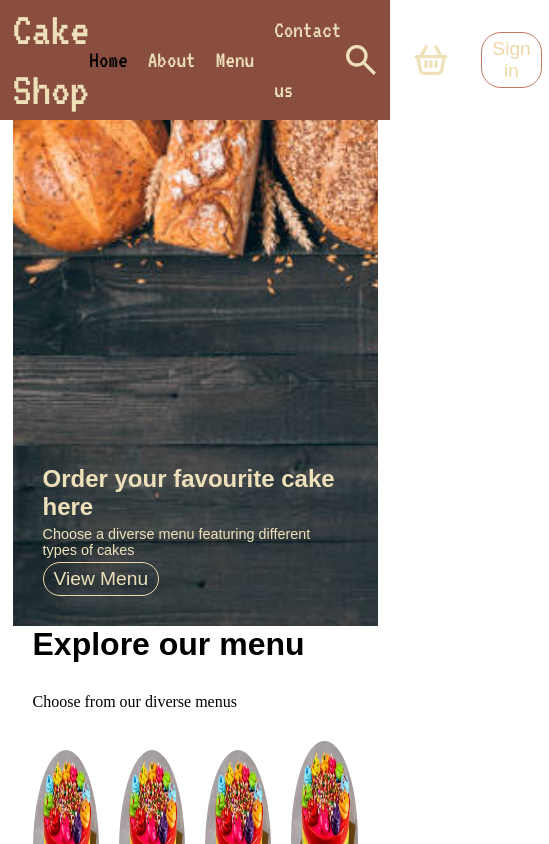
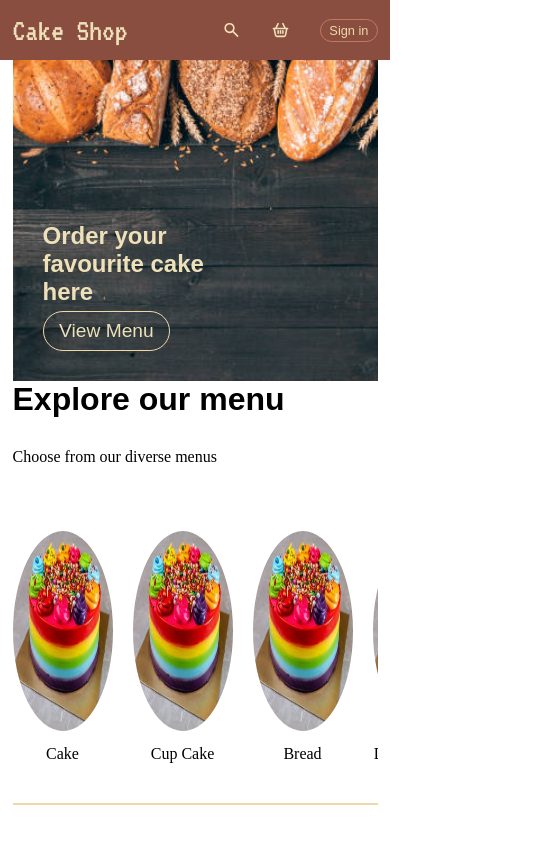
Before and after one commit to FrancisAl-j/Cake-shop, a React (Vite) app in the folder client/: page / in a window 390 px wide. Shown: the top 844 px of the page, 549 px wide, since content can reach past the window. Built offline with nearby package versions, Linux system fonts and the light colour scheme.

Commit message:
Finished the responsive design

```diff
--- a/client/src/app.css
+++ b/client/src/app.css
@@ -32,7 +32,7 @@ nav h1 {
   font-family: "VT323", monospace;
   font-weight: 400;
   font-style: normal;
-  font-size: 3rem;
+  font-size: clamp(2rem, 3.5vw, 3rem);
 }
 nav ul {
   display: flex;
@@ -44,7 +44,7 @@ nav ul li {
   font-family: "VT323", monospace;
   font-weight: 400;
   font-style: normal;
-  font-size: 1.5rem;
+  font-size: clamp(0.9rem, 2vw, 1.5rem);
   color: var(--nav-text);
   cursor: pointer;
 }
@@ -59,7 +59,7 @@ nav .nav-right img {
 }
 nav button {
   background: transparent;
-  font-size: 1.2rem;
+  font-size: clamp(0.8rem, 2vw, 1.2rem);
   color: var(--light-shade);
   border: 1px solid var(--light-brown);
   padding: 5px 10px;
@@ -84,3 +84,34 @@ nav .nav-right .nav-search-icon .dot {
 .active {
   color: #000;
 }
+
+/* For smaller screen sizes */
+@media (max-width: 1050px) {
+  .nav-right {
+    gap: 15px;
+  }
+  .nav-right img {
+    width: 25px;
+  }
+  nav button {
+    padding: 3px 5px;
+  }
+}
+
+@media (max-width: 900px) {
+  .nav-right {
+    gap: 10px;
+  }
+  .nav-right img {
+    width: 19px;
+  }
+  nav button {
+    padding: 3px 8px;
+  }
+}
+
+@media (max-width: 750px) {
+  nav ul {
+    display: none;
+  }
+}
--- a/client/src/components/exploreMenu/exploreMenu.css
+++ b/client/src/components/exploreMenu/exploreMenu.css
@@ -10,7 +10,7 @@
   display: flex;
   flex-direction: column;
   gap: 30px;
-  width: min(100% - 40px, 1500px);
+  width: 100%;
   margin: auto;
 }
 .explore-menu h1 {
@@ -24,21 +24,22 @@
   display: flex;
   width: 100%;
   gap: 20px;
+  justify-content: space-between;
   align-items: center;
-  justify-content: space-between;
   text-align: center;
   overflow-x: scroll;
-  overflow: visible;
+  flex-wrap: nowrap;
+  padding-top: 35px;
 }
-.explore-menu-list::-webkit-scrollbar {
-  display: none;
-}
+
 .explore-menu-list img {
   aspect-ratio: 1/1;
   height: 200px;
+  width: 200px;
+  max-width: 100px;
   border-radius: 50%;
-  max-width: 100%;
   cursor: pointer;
+  flex-shrink: 0;
 }
 .explore-menu-list p {
   margin-top: 10px;
@@ -54,3 +55,6 @@
   transform: translateY(-20px);
   box-shadow: 8px 8px 15px rgba(0, 0, 0, 0.5);
 }
+
+@media (max-width: 1050px) {
+}
--- a/client/src/components/footer/footer.css
+++ b/client/src/components/footer/footer.css
@@ -59,6 +59,9 @@ footer h1 {
   color: #fff;
   font-family: Arial, Helvetica, sans-serif;
 }
+.footer-social-icons {
+  width: 100%;
+}
 footer hr {
   width: 100%;
   height: 2px;
@@ -66,3 +69,14 @@ footer hr {
   background: grey;
   border: none;
 }
+
+@media (max-width: 750px) {
+  .footer-content {
+    display: flex;
+    flex-direction: column;
+    gap: 35px;
+  }
+  .footer-copyright {
+    text-align: center;
+  }
+}
--- a/client/src/header/header.css
+++ b/client/src/header/header.css
@@ -7,7 +7,7 @@
 }
 
 .header {
-  height: 60svh;
+  height: 38svh;
   background-image: url("/header.jpg");
   background-repeat: no-repeat;
   background-size: cover;
@@ -42,3 +42,21 @@
 .header-contents button:hover {
   background: var(--dark-brown);
 }
+
+@media (max-width: 1050px) {
+  .header-contents {
+    max-width: 45%;
+  }
+}
+
+@media (max-width: 750px) {
+  .header-contents {
+    max-width: 55%;
+  }
+  .header-contents p {
+    display: none;
+  }
+  .header-contents button {
+    padding: 2vw 4vw;
+  }
+}
--- a/client/src/menu-list.jsx
+++ b/client/src/menu-list.jsx
@@ -16,6 +16,14 @@ export const menu_list = [
   },
   {
     menu_name: "Bread",
+    menu_img: Cake,
+  },
+  {
+    menu_name: "Designed Cake",
+    menu_img: Cake,
+  },
+  {
+    menu_name: "Designed Cake",
     menu_img: Cake,
   },
   {
```
